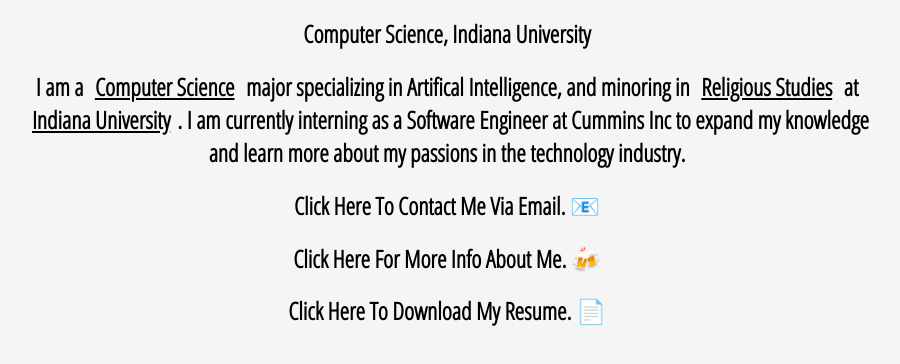
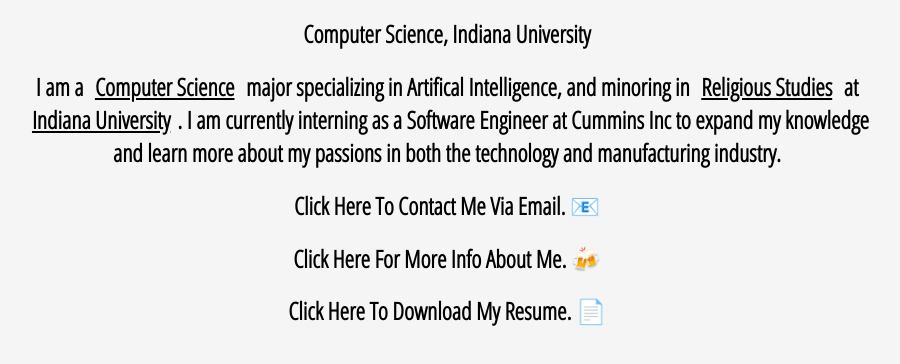
Before and after one commit to zchelf/zchelf.github.io, a plain HTML site: page index.html in a window 1280 px wide. Shown: the part 384-748 px from the top of the page, without its empty margins (193-1093 px from the left). Drawn offline with Linux system fonts and the light colour scheme.

Commit message:
Update to index.html
Added in interest of manufacturing / manufacturing processes

```diff
--- a/index.html
+++ b/index.html
@@ -19,7 +19,7 @@
            Computer Science, Indiana University
         </h2>
         <h2 id="description">
-            I am a <a href="https://cs.indiana.edu/index.html" style="text-decoration: underline">Computer Science</a> major specializing in Artifical Intelligence, and minoring in <a href="http://www.indiana.edu/~relstud/" style="text-decoration: underline">Religious Studies</a> at <a href="https://www.indiana.edu/" style="text-decoration: underline">Indiana University</a>. I am currently interning as a Software Engineer at Cummins Inc to expand my knowledge and learn more about my passions in the technology industry.
+            I am a <a href="https://cs.indiana.edu/index.html" style="text-decoration: underline">Computer Science</a> major specializing in Artifical Intelligence, and minoring in <a href="http://www.indiana.edu/~relstud/" style="text-decoration: underline">Religious Studies</a> at <a href="https://www.indiana.edu/" style="text-decoration: underline">Indiana University</a>. I am currently interning as a Software Engineer at Cummins Inc to expand my knowledge and learn more about my passions in both the technology and manufacturing industry.
         </h2>
 
 
```
